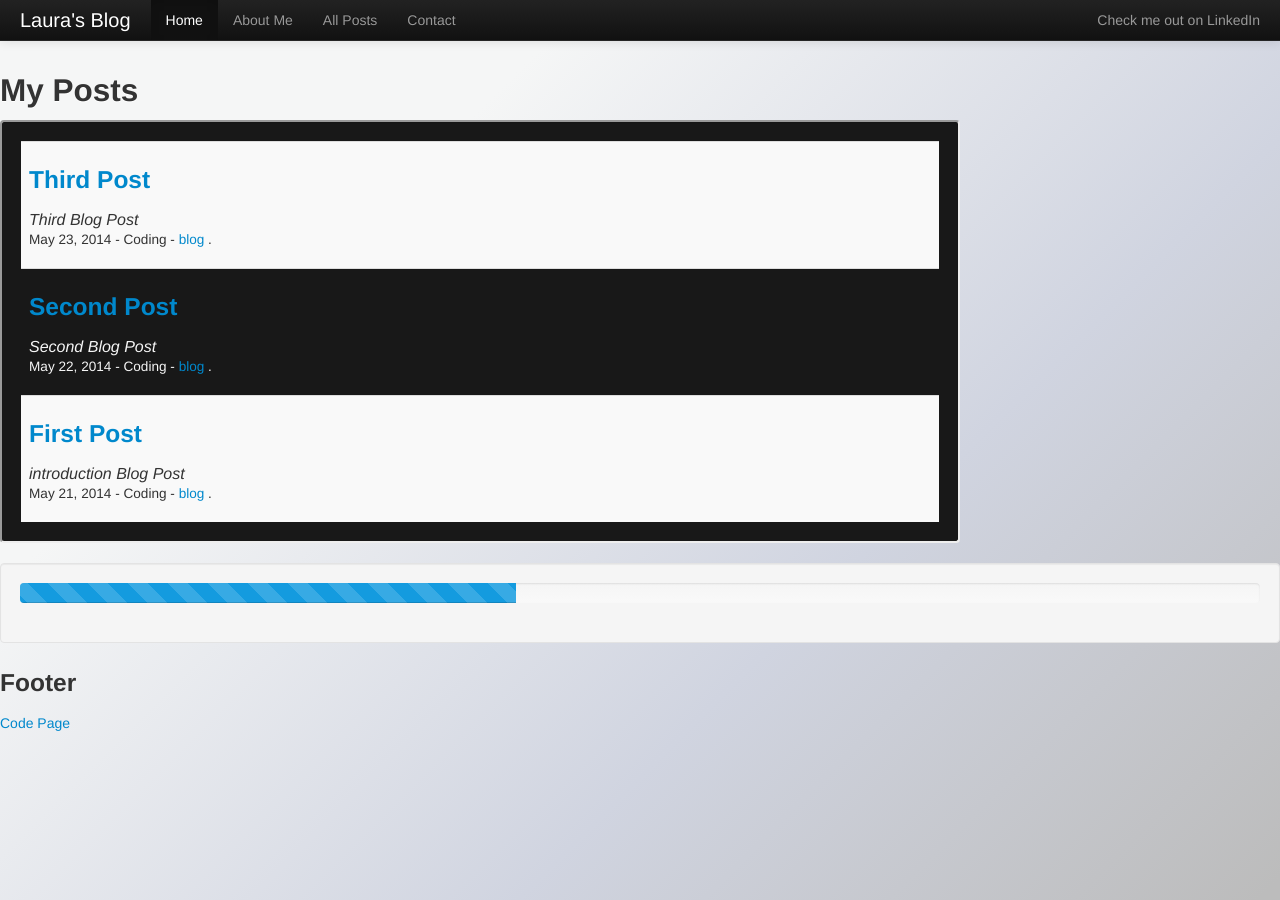
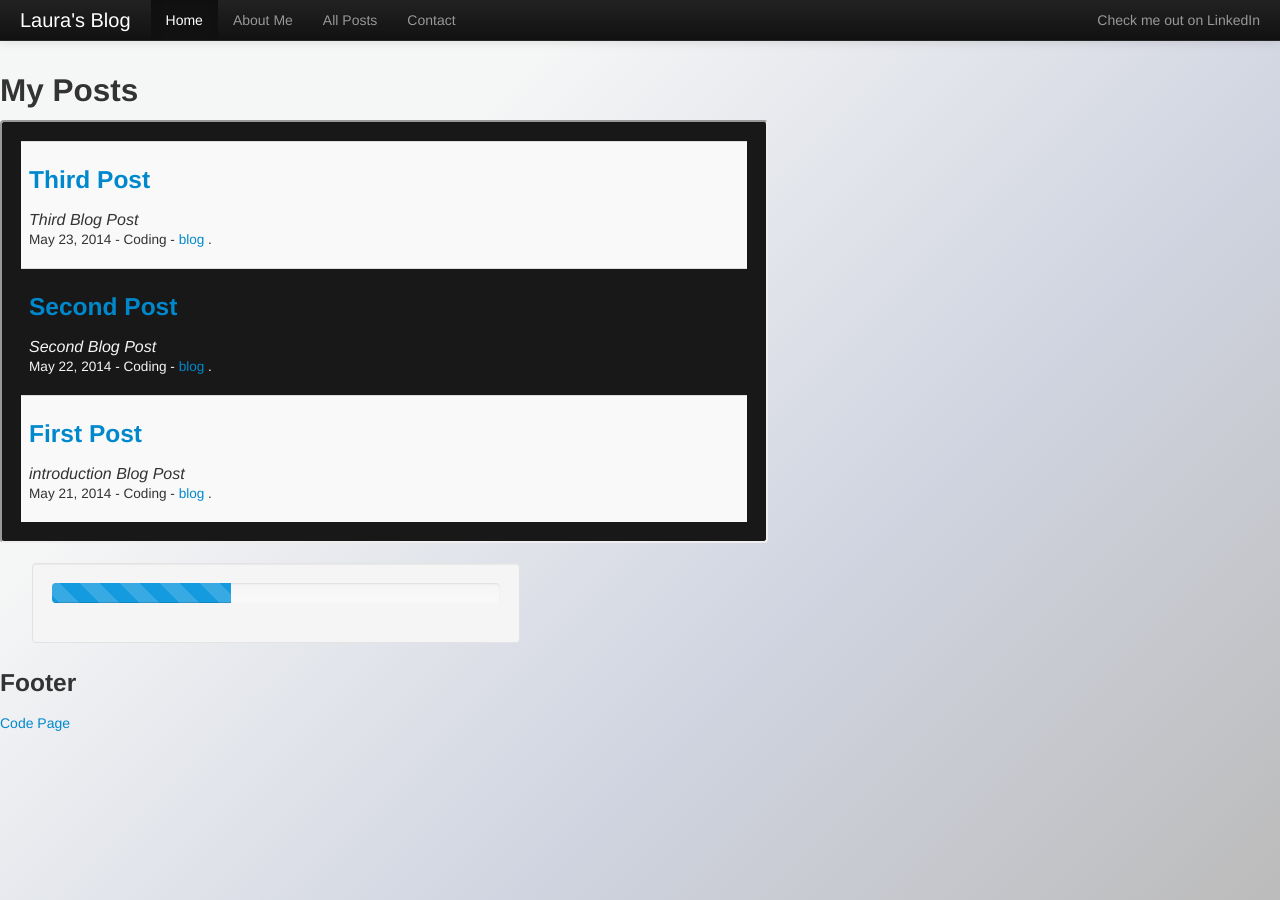
Before and after one commit to LauraR6561/Laurar6561.github.io, a Jekyll site: the page built from index.html, in a window 1280 px wide. Built offline with Jekyll 4.4.1, drawn with Linux system fonts in a browser that asks for light colours; Markdown is read by kramdown in place of the engine named in the settings.

Commit message:
changed width for content

```diff
--- a/css/template.css
+++ b/css/template.css
@@ -22,13 +22,19 @@ body{
     border-collapse: inherit;
     background-color:#181818;
     color:#f5f5f5;
-    width:75%;
+    width:60%;
     border:2px inset;
+}
+
+.skills{
+    width:35%;
+    margin-left: 2.5%;
 }
 
 .table-striped tbody>tr:nth-child(odd)>td, .table-striped tbody>tr:nth-child(odd)>th {
     color:#333;
 }
+
 
 @media (max-width: 979px){
     #content > .table{
```
